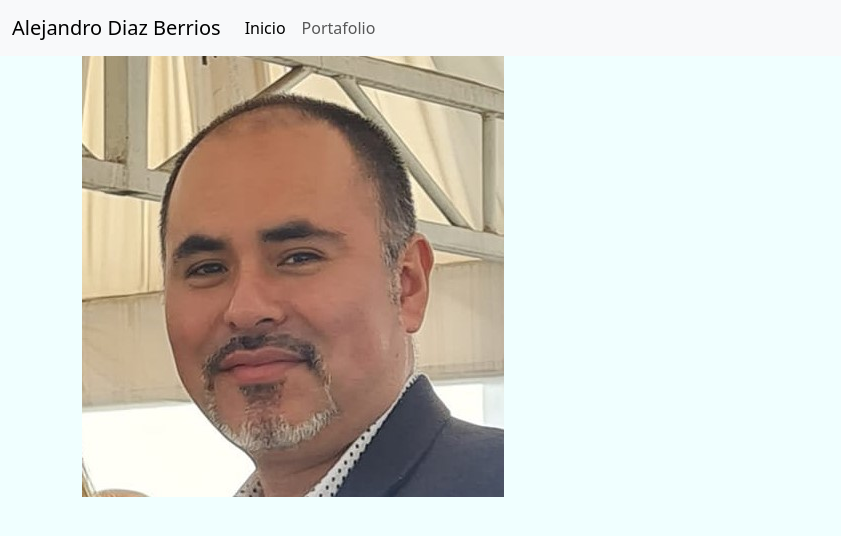
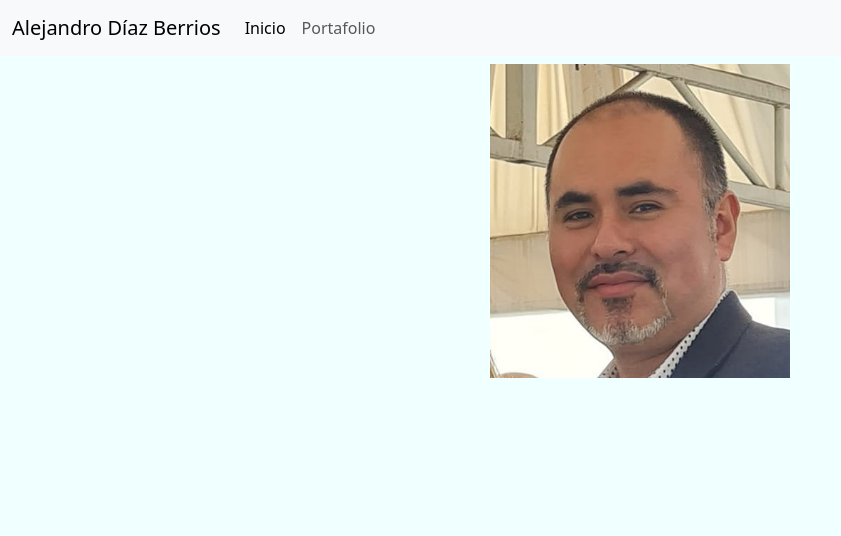
Before and after one commit to notdanielrojas/Alejandroidb.github.io, a plain HTML site: page index.html in a window 1280 px wide. Shown: the whole page, without its empty margins (0-841 px from the left). Drawn offline with nearby package versions, Linux system fonts and the light colour scheme.

Commit message:
styles given to the img

```diff
--- a/assets/css/style.css
+++ b/assets/css/style.css
@@ -1,3 +1,6 @@
 body {
     background-color: azure;
 }
+img {
+    width: 300px;
+}
--- a/index.html
+++ b/index.html
@@ -16,7 +16,7 @@
   <body>
     <nav class="navbar navbar-expand-lg bg-body-tertiary">
         <div class="container-fluid">
-          <a class="navbar-brand" href="#">Alejandro Diaz Berrios</a>
+          <a class="navbar-brand" href="#">Alejandro Díaz Berrios</a>
           <button class="navbar-toggler" type="button" data-bs-toggle="collapse" data-bs-target="#navbarNav" aria-controls="navbarNav" aria-expanded="false" aria-label="Toggle navigation">
             <span class="navbar-toggler-icon"></span>
           </button>
@@ -33,7 +33,7 @@
         </div>
       </nav>
       <section>
-        <div class="container">
+        <div class="container-fluid d-flex justify-content-center pt-2">
             <img src="./assets/imgs/ale.jpg" alt="Alejandro Diaz">
         </div>
       </section>
```
Also changed, not shown: portafolio.html (+1 -5 lines).
